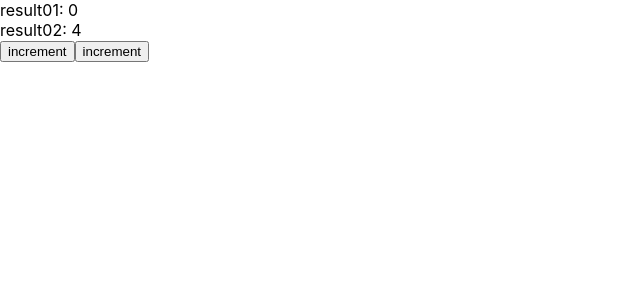
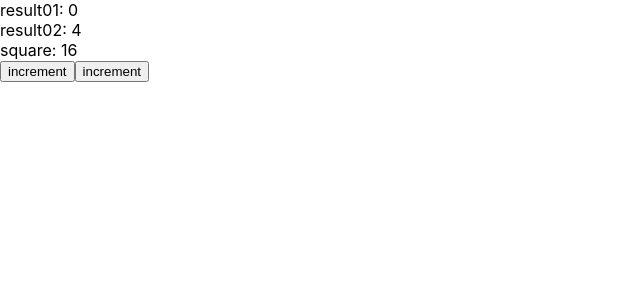
Before and after one commit to gottu91-code/react-use-memo-callback, a React (Create React App) app: page / in a window 1280 px wide. Shown: the top 300 px of the page, without its empty margins (0-640 px from the left). Built offline with nearby package versions, Linux system fonts and the light colour scheme.

Commit message:
useMemoとuseEffectの違いを深堀りしました

```diff
--- a/src/App.js
+++ b/src/App.js
@@ -7,6 +7,10 @@ export const App = () => {
   const result01 = () => setCount01(count01 + 1)
   const result02 = () => setCount02(count02 + 1)
 
+  useEffect(() => {
+    console.log('useEffectだよ,レンダリングが終わった後に実行しているよ')
+  }, [count02]);
+
   const square = useMemo(() => {
     // 重い処理
     let i = 0
@@ -15,9 +19,7 @@ export const App = () => {
     return count02 * count02
   }, [count02]);
 
-  useEffect(() => {
-    console.log('useEffectだよ')
-  }, [count02]);
+  console.log('return文の直前だよ');
 
   return (
     <>
@@ -26,7 +28,7 @@ export const App = () => {
       {/* useMemoを使用しない場合 */}
       {/* <div>square: {square()}</div> */}
       {/* useMemoを使用する場合 */}
-      {/* <div>square: {square}</div> */}
+      <div>square: {square}</div>
       <button onClick={result01}>increment</button>
       <button onClick={result02}>increment</button>
     </>
```
